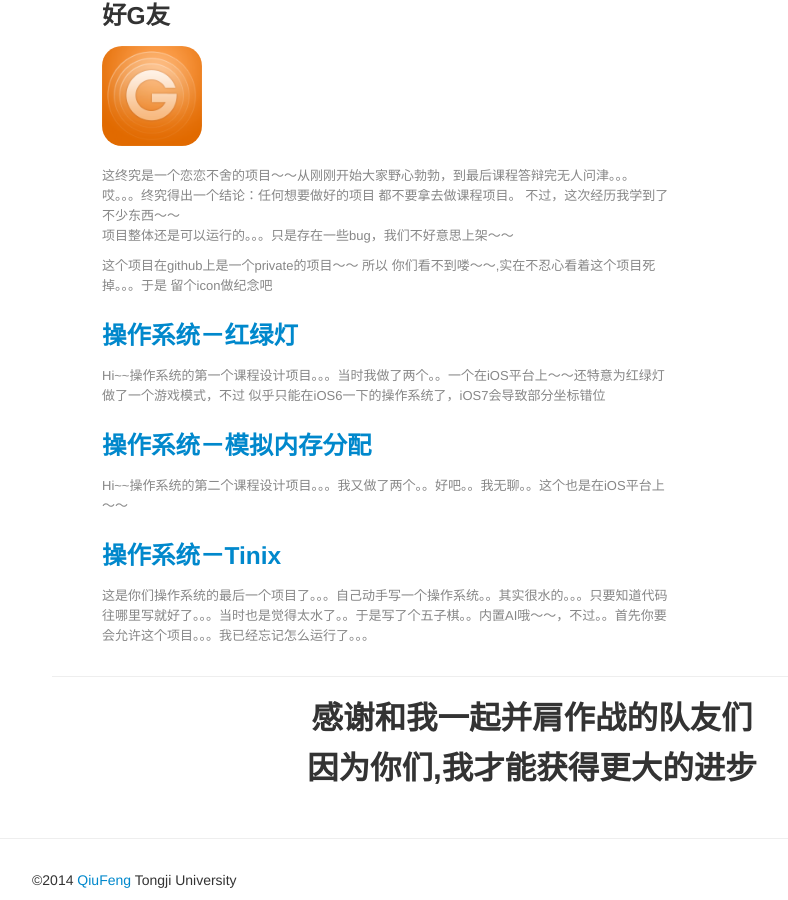
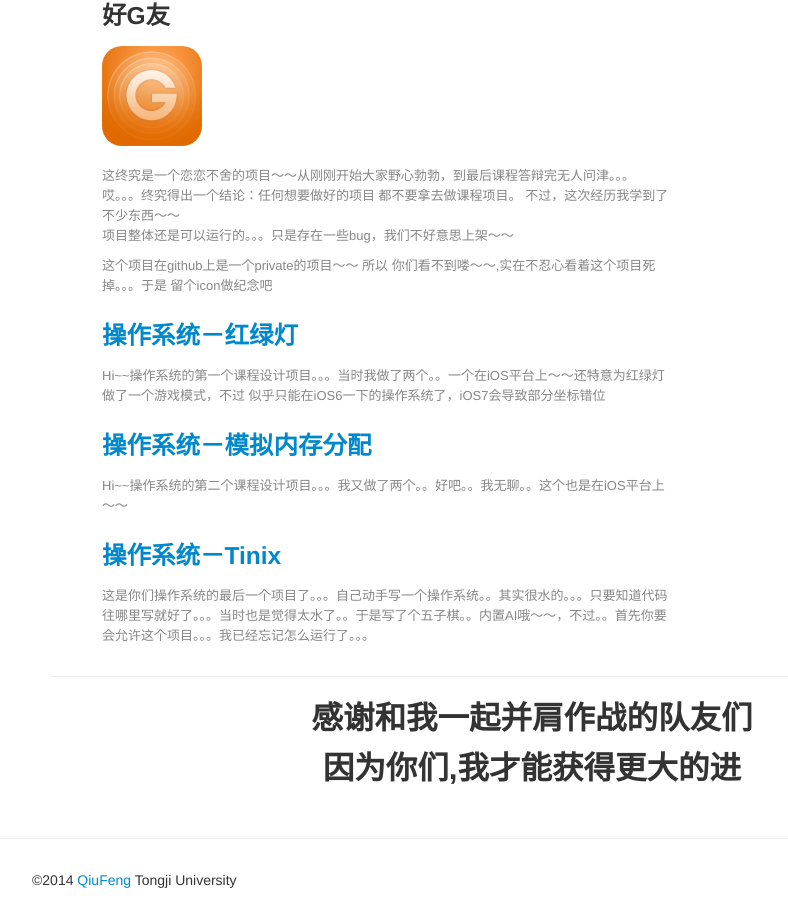
Before and after one commit to VioletHill/VioletHill.github.io, a Jekyll site: the page built from projects/index.md, in a window 1280 px wide and 900 px high, scrolled down 2815 px. Shown: the whole window, without its empty margins (108-896 px from the left). Built offline with Jekyll 4.4.1, drawn with Linux system fonts in a browser that asks for light colours; Markdown is read by kramdown in place of the engine named in the settings.

Commit message:
给跪了。。。为什么显示不出最后一个字啊

```diff
--- a/projects/index.md
+++ b/projects/index.md
@@ -257,7 +257,7 @@ layout: base
 		<hr>
 		<div style="width:100%; text-align:center">
 			<h2>感谢和我一起并肩作战的队友们</h2>
-			<h2>因为你们,我才能获得更大的进步</h2>
+			<h2>因为你们,我才能获得更大的进 </h2>
 			<br>
 		</div>
 	</div>
```
